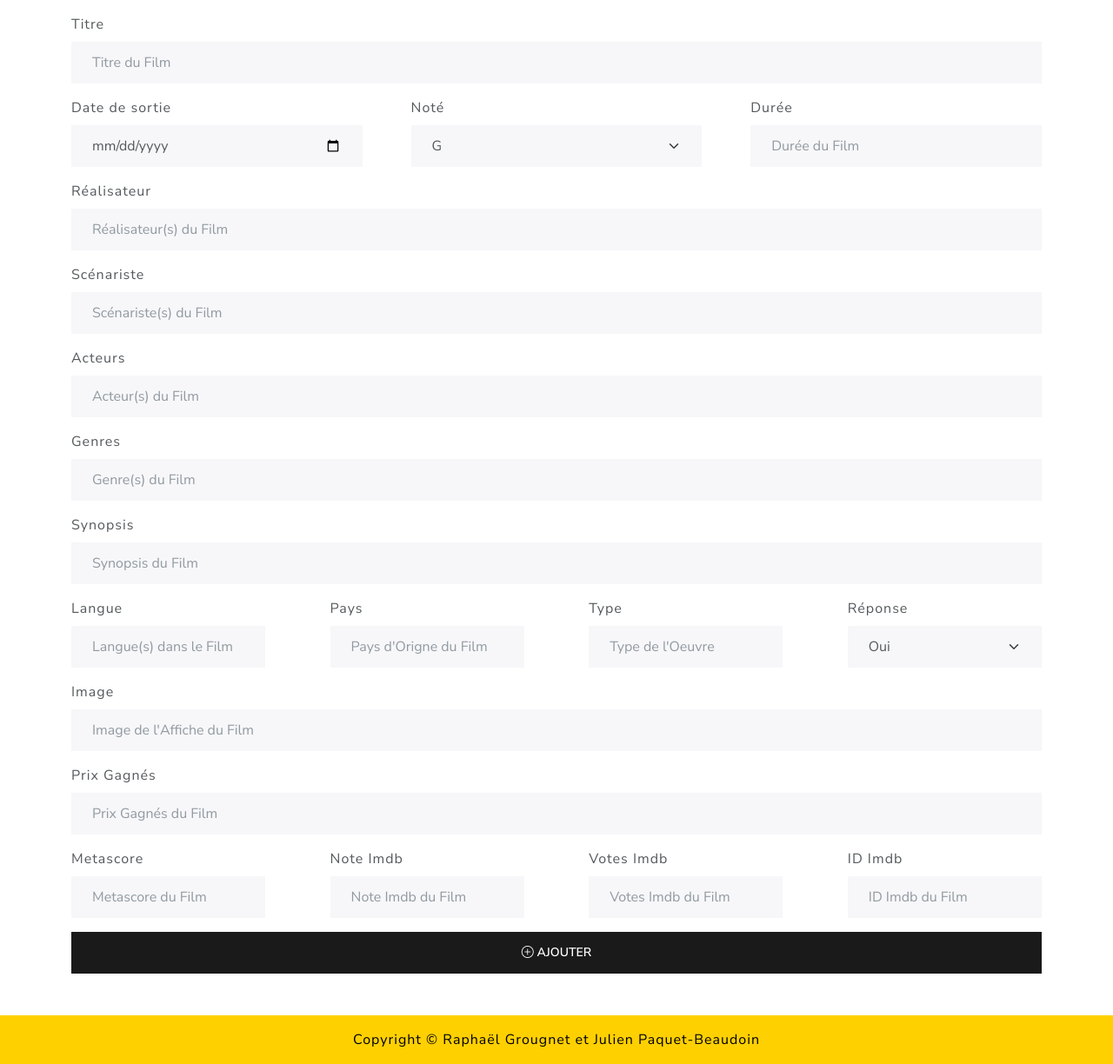
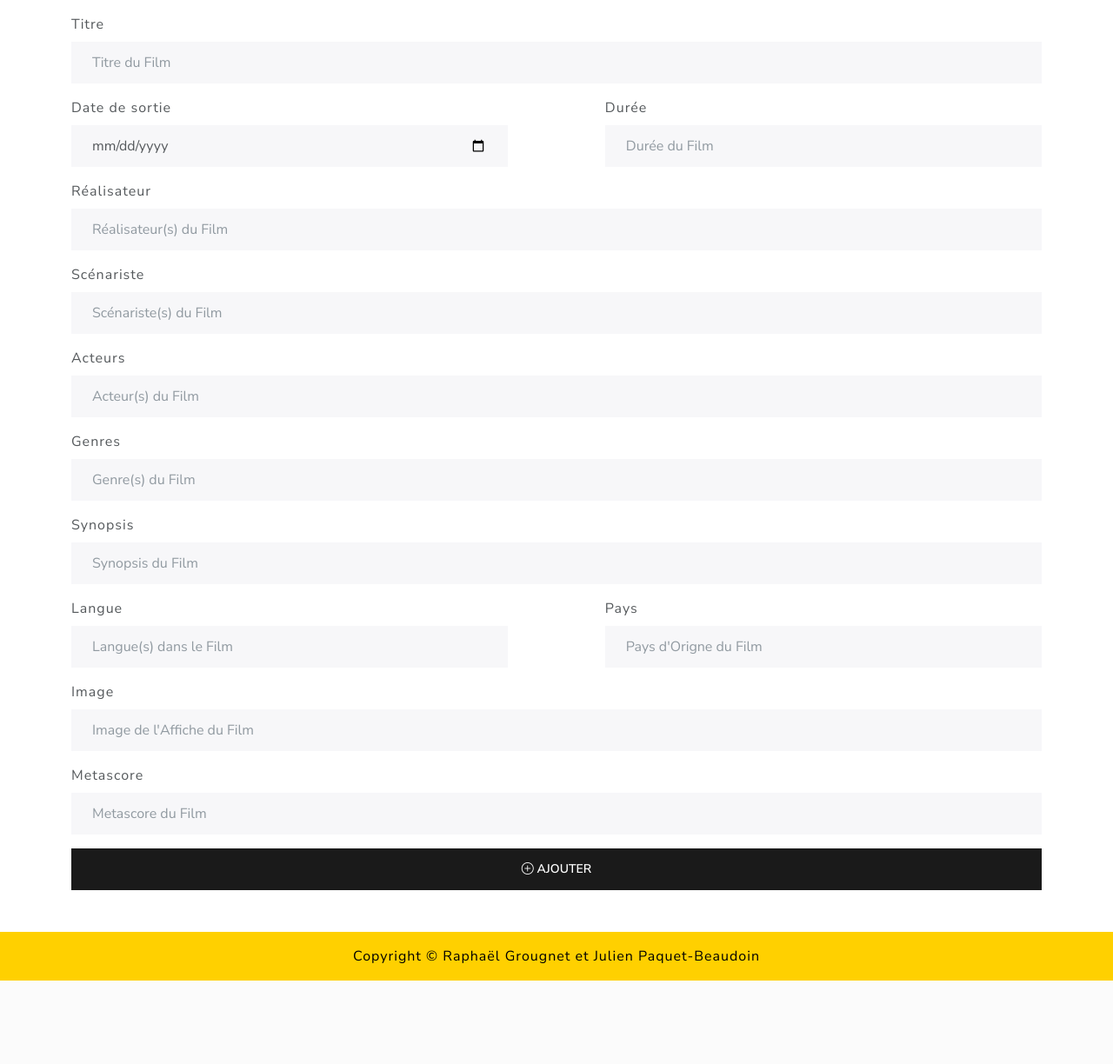
Before and after one commit to raphaelgrougnet/Cinerama, a Flask app: template templates/film/ajout.html in a window 1280 px wide. Shown: the part 125-1349 px from the top of the page at 87% size. After the commit the page ends 1253 px from the top, so only its background shows below. Run offline with Flask 3, Linux system fonts and the light colour scheme; the template is opened without the code that fills it: values that come from a table or form of the project are taken from there, others are empty; some libraries are stand-ins or nearby versions.

Commit message:
Bug Fix
Enlevé information inutiles lors de l'ajout d'un film

```diff
--- a/form.py
+++ b/form.py
@@ -27,7 +27,7 @@ class FilmForm(Form):
         if field.data.year < 1850:
             raise ValidationError('La date ne peut pas être inférieure à l\'année 1850')
 
-    rated = SelectField('Noté', choices=[('G', 'G'), ('PG', 'PG'), ('PG-13', 'PG-13'), ('R', 'R'), ('NC-17', 'NC-17')], validators=[validators.DataRequired(message=message_erreur_required)])
+    #rated = SelectField('Noté', choices=[('G', 'G'), ('PG', 'PG'), ('PG-13', 'PG-13'), ('R', 'R'), ('NC-17', 'NC-17')], validators=[validators.DataRequired(message=message_erreur_required)])
 
     duree = IntegerField('Durée', [validators.DataRequired(message=message_erreur_required), NumberRange(min=1, message=message_erreur_min)])
 
@@ -45,18 +45,18 @@ class FilmForm(Form):
 
     pays = StringField('Pays', [validators.DataRequired(message=message_erreur_required), validators.Length(min=1, max=50, message=message_erreur_lenght)])
 
-    typeFilm = StringField('Type', [validators.DataRequired(message=message_erreur_required), validators.Length(min=1, max=50, message=message_erreur_lenght)])
+    #typeFilm = StringField('Type', [validators.DataRequired(message=message_erreur_required), validators.Length(min=1, max=50, message=message_erreur_lenght)])
 
-    reponse = SelectField('Réponse', choices=[('True', 'Oui'), ('False', 'Non')], validators=[validators.DataRequired(message=message_erreur_required)])
+    #reponse = SelectField('Réponse', choices=[('True', 'Oui'), ('False', 'Non')], validators=[validators.DataRequired(message=message_erreur_required)])
 
     image = StringField('Image', [validators.DataRequired(message=message_erreur_required), validators.Length(min=1, max=1000, message=message_erreur_lenght_1000), URL(message='L\'url doit être valide')])
 
-    awards = StringField('Prix Gagnés', [validators.DataRequired(message=message_erreur_required), validators.Length(min=3, max=100, message=message_erreur_lenght_100)])
+    #awards = StringField('Prix Gagnés', [validators.DataRequired(message=message_erreur_required), validators.Length(min=3, max=100, message=message_erreur_lenght_100)])
 
     metascore = IntegerField('Metascore', [validators.DataRequired(message=message_erreur_required), NumberRange(min=0, max=100 ,message=message_erreur_max)])
 
-    imdbRating = IntegerField('Note Imdb', [validators.DataRequired(message=message_erreur_required), NumberRange(min=0, max=100, message=message_erreur_max)])
+    #imdbRating = IntegerField('Note Imdb', [validators.DataRequired(message=message_erreur_required), NumberRange(min=0, max=100, message=message_erreur_max)])
 
-    imdbVotes = IntegerField('Votes Imdb', [validators.DataRequired(message=message_erreur_required), NumberRange(min=0, message=message_erreur_min_zero)])
+    #imdbVotes = IntegerField('Votes Imdb', [validators.DataRequired(message=message_erreur_required), NumberRange(min=0, message=message_erreur_min_zero)])
 
-    imdbID = StringField('ID Imdb', [validators.DataRequired(message=message_erreur_required), validators.Length(min=1, max=50, message=message_erreur_lenght)])
+    #imdbID = StringField('ID Imdb', [validators.DataRequired(message=message_erreur_required), validators.Length(min=1, max=50, message=message_erreur_lenght)])
--- a/static/css/styles.scss
+++ b/static/css/styles.scss
@@ -810,12 +810,9 @@ opacity: 1;
 }
 
 .form-ajout-div{
-    width: 20%;
+    width: 45%;
 }
 
-.form-ajout-div-3{
-    width: 30%;
-}
 
 @media (max-width: 768px) {
     .logo-navbar{
--- a/templates/film/ajout.html
+++ b/templates/film/ajout.html
@@ -9,21 +9,15 @@
         {% endfor %}
     </div>
     <div class="d-flex justify-content-between mb-3">
-        <div class="form-ajout-div-3">
+        <div class="form-ajout-div">
             {{ form.dateSortie.label(class="form-label") }}
             {{ form.dateSortie(class="form-control", placeholder="Date de Sortie du Film") }}
             {% for error in form.dateSortie.errors %}
                 <div class="text-danger m-0">{{ error }}</div>
              {% endfor %}
         </div>
-        <div class="form-ajout-div-3">
-            {{ form.rated.label(class="form-label") }}
-            {{ form.rated(class="form-select") }}
-            {% for error in form.rated.errors %}
-                <div class="text-danger m-0">{{ error }}</div>
-            {% endfor %}
-        </div>
-        <div class="form-ajout-div-3">
+
+        <div class="form-ajout-div">
             {{ form.duree.label(class="form-label") }}
             {{ form.duree(class="form-control", placeholder="Durée du Film") }}
             {% for error in form.duree.errors %}
@@ -82,20 +76,6 @@
                 <div class="text-danger m-0">{{ error }}</div>
             {% endfor %}
         </div>
-        <div class="form-ajout-div">
-            {{ form.typeFilm.label(class="form-label") }}
-            {{ form.typeFilm(class="form-control", placeholder="Type de l'Oeuvre") }}
-            {% for error in form.typeFilm.errors %}
-                <div class="text-danger m-0">{{ error }}</div>
-            {% endfor %}
-        </div>
-        <div class="form-ajout-div">
-            {{ form.reponse.label(class="form-label") }}
-            {{ form.reponse(class="form-select") }}
-            {% for error in form.reponse.errors %}
-                <div class="text-danger m-0">{{ error }}</div>
-            {% endfor %}
-        </div>
     </div>
     <div class="mb-3">
         {{ form.image.label(class="form-label") }}
@@ -105,42 +85,13 @@
         {% endfor %}
     </div>
     <div class="mb-3">
-        {{ form.awards.label(class="form-label") }}
-        {{ form.awards(class="form-control", placeholder="Prix Gagnés du Film") }}
-        {% for error in form.awards.errors %}
+        {{ form.metascore.label(class="form-label") }}
+        {{ form.metascore(class="form-control", placeholder="Metascore du Film") }}
+        {% for error in form.metascore.errors %}
             <div class="text-danger m-0">{{ error }}</div>
         {% endfor %}
     </div>
-    <div class="d-flex justify-content-between mb-3">
-        <div class="form-ajout-div">
-            {{ form.metascore.label(class="form-label") }}
-            {{ form.metascore(class="form-control", placeholder="Metascore du Film") }}
-            {% for error in form.metascore.errors %}
-                <div class="text-danger m-0">{{ error }}</div>
-            {% endfor %}
-        </div>
-        <div class="form-ajout-div">
-            {{ form.imdbRating.label(class="form-label") }}
-            {{ form.imdbRating(class="form-control", placeholder="Note Imdb du Film") }}
-            {% for error in form.imdbRating.errors %}
-                <div class="text-danger m-0">{{ error }}</div>
-             {% endfor %}
-        </div>
-        <div class="form-ajout-div">
-            {{ form.imdbVotes.label(class="form-label") }}
-            {{ form.imdbVotes(class="form-control", placeholder="Votes Imdb du Film") }}
-            {% for error in form.imdbVotes.errors %}
-                <div class="text-danger m-0">{{ error }}</div>
-            {% endfor %}
-        </div>
-        <div class="form-ajout-div">
-            {{ form.imdbID.label(class="form-label") }}
-            {{ form.imdbID(class="form-control", placeholder="ID Imdb du Film") }}
-            {% for error in form.imdbID.errors %}
-                <div class="text-danger m-0">{{ error }}</div>
-            {% endfor %}
-        </div>
-    </div>
+
     <div class="w-100">
         <button type="submit" value="Submit" class="btn btn-primary w-100"><i class="bi bi-plus-circle"></i> Ajouter</button>
     </div>
```
Also changed, not shown: film.py (+9 -16 lines), static/css/styles.css, 1 other file.
